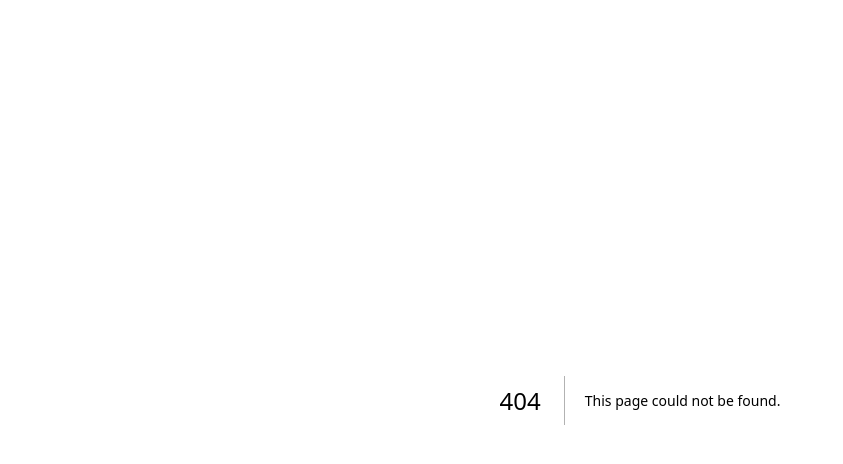
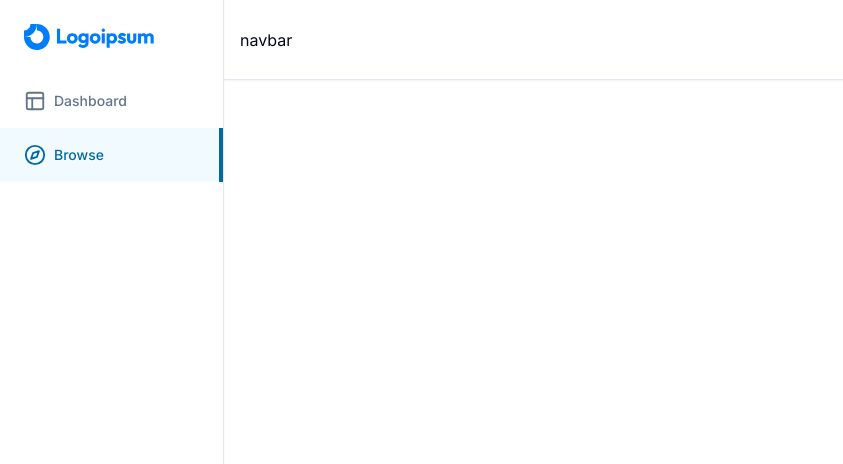
Before and after one commit to tayoolaigbe/lms_antonio, a Next.js app: page /search in a window 1280 px wide. Before the commit this address had no page. Shown: the top 464 px of the page, without its empty margins (0-843 px from the left). Built offline with nearby package versions, Linux system fonts and the light colour scheme.

Commit message:
Added the Sidebar component

```diff
--- /dev/null
+++ b/app/(dashboard)/(routes)/search/page.tsx
@@ -0,0 +1,5 @@
+const SearchPage = () => {
+	return <div>This is a search page!</div>;
+};
+
+export default SearchPage;
--- /dev/null
+++ b/app/(dashboard)/_components/Logo.tsx
@@ -0,0 +1,7 @@
+import Image from 'next/image';
+
+const Logo = () => {
+	return <Image alt="logo" src="/logo.svg" height={130} width={130} />;
+};
+
+export default Logo;
--- /dev/null
+++ b/app/(dashboard)/_components/Sidebar.tsx
@@ -0,0 +1,17 @@
+import Logo from './Logo';
+import SidebarRoutes from './sidebar-routes';
+
+const Sidebar = () => {
+	return (
+		<div className="h-full border-r flex flex-col overflow-y-auto bg-white shadow-sm">
+			<div className="p-6">
+				<Logo />{' '}
+			</div>
+			<div className="flex flex-col w-full">
+				<SidebarRoutes />
+			</div>
+		</div>
+	);
+};
+
+export default Sidebar;
--- /dev/null
+++ b/app/(dashboard)/_components/navbar.tsx
@@ -0,0 +1,9 @@
+const Navbar = () => {
+	return (
+		<div className="p-4 border-b h-full flex items-center bg-white shadow-sm">
+			navbar
+		</div>
+	);
+};
+
+export default Navbar;
--- /dev/null
+++ b/app/(dashboard)/_components/sidebar-item.tsx
@@ -0,0 +1,52 @@
+'use client';
+
+import { cn } from '@/lib/utils';
+import { LucideIcon } from 'lucide-react';
+import { usePathname, useRouter } from 'next/navigation';
+
+interface SidebarItemProps {
+	icon: LucideIcon;
+	label: string;
+	href: string;
+}
+
+const SidebarItem = ({ icon: Icon, label, href }: SidebarItemProps) => {
+	const pathname = usePathname();
+	const router = useRouter();
+
+	const isActive =
+		(pathname === '/' && href === '/') ||
+		pathname === href ||
+		pathname?.startsWith(`${href}/`);
+
+	const onCLick = () => {
+		router.push(href);
+	};
+	return (
+		<button
+			onClick={onCLick}
+			type="button"
+			className={cn(
+				'flex items-center gap-x-2 text-slate-500 text-sm font-[500] pl-6 transition-all hover:text-slate-600 hover:bg-slate-300/20',
+				isActive &&
+					'text-sky-700 bg-sky-200/20 hover:bg-sky-200/20 hover:text-sky-700'
+			)}
+		>
+			<div className="flex items-center gap-x-2 py-4">
+				<Icon
+					size={22}
+					className={cn('text-slate-500', isActive && 'text-sky-700')}
+				/>
+				{label}
+			</div>
+			<div
+				className={cn(
+					'ml-auto opacity-0 border-2 border-sky-700 h-full transition-all',
+					isActive && 'opacity-100'
+				)}
+			/>
+		</button>
+	);
+};
+
+export default SidebarItem;
--- /dev/null
+++ b/app/(dashboard)/_components/sidebar-routes.tsx
@@ -0,0 +1,34 @@
+'use client';
+
+import { Layout, Compass } from 'lucide-react';
+import SidebarItem from './sidebar-item';
+
+const guestRoutes = [
+	{
+		icon: Layout,
+		label: 'Dashboard',
+		href: '/',
+	},
+	{
+		icon: Compass,
+		label: 'Browse',
+		href: '/search',
+	},
+];
+const SidebarRoutes = () => {
+	const routes = guestRoutes;
+	return (
+		<div className="flex flex-col w-full">
+			{routes.map(route => (
+				<SidebarItem
+					key={route.href}
+					icon={route.icon}
+					label={route.label}
+					href={route.href}
+				/>
+			))}
+		</div>
+	);
+};
+
+export default SidebarRoutes;
--- /dev/null
+++ b/app/(dashboard)/layout.tsx
@@ -0,0 +1,18 @@
+import Sidebar from './_components/Sidebar';
+import Navbar from './_components/navbar';
+
+const DashboardLayout = ({ children }: { children: React.ReactNode }) => {
+	return (
+		<div className="h-full">
+			<div className="h-[80px] md:pl-56 fixed inset-y-0 w-full z-50">
+				<Navbar />
+			</div>
+			<div className="hidden md:flex h-full w-56 flex-col fixed inset-y-0 z-50">
+				<Sidebar />
+			</div>
+			<main className="md:pl-56 h-full">{children}</main>
+		</div>
+	);
+};
+
+export default DashboardLayout;
```
Also changed, not shown: public/logo.svg (added).
